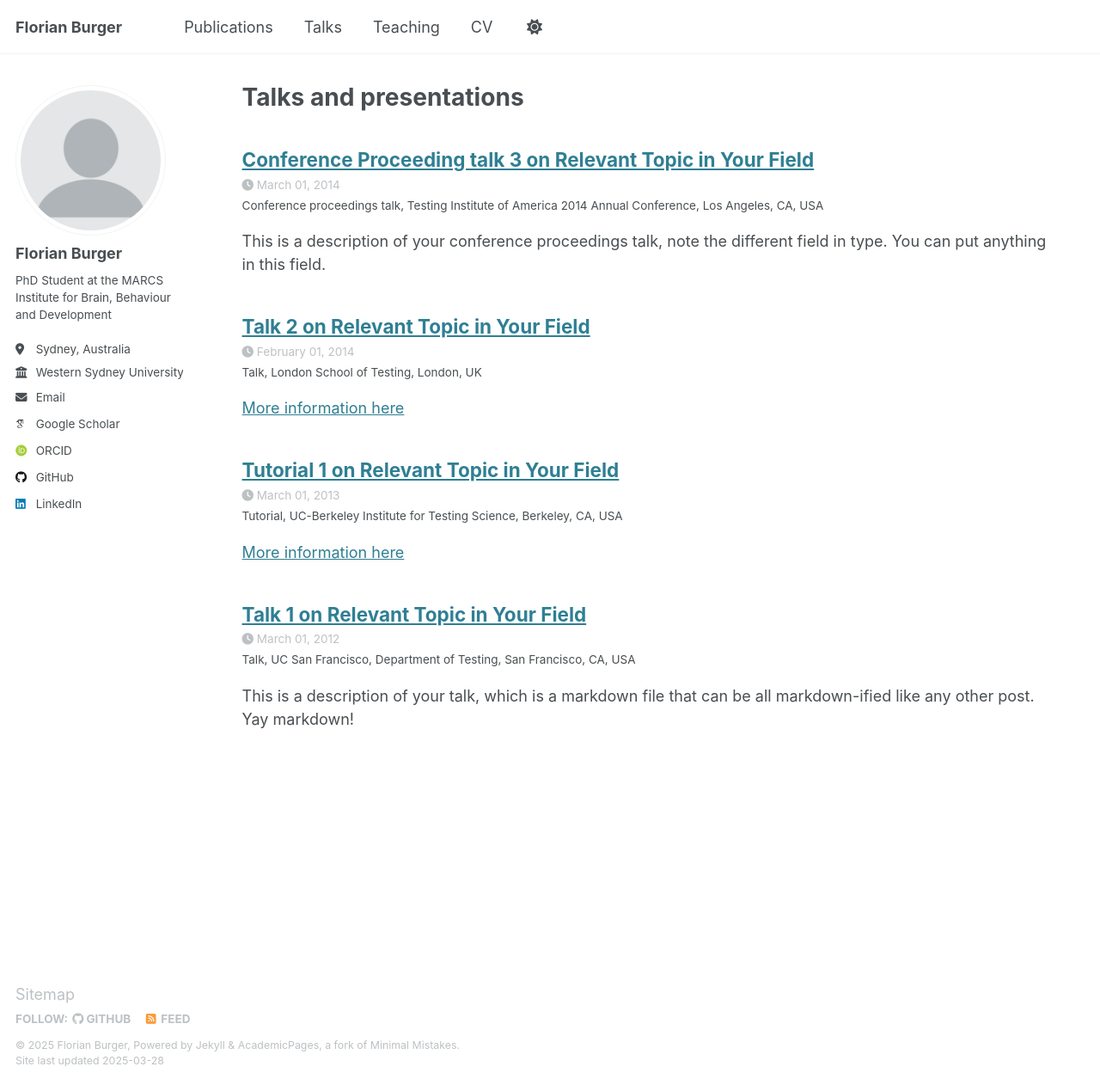
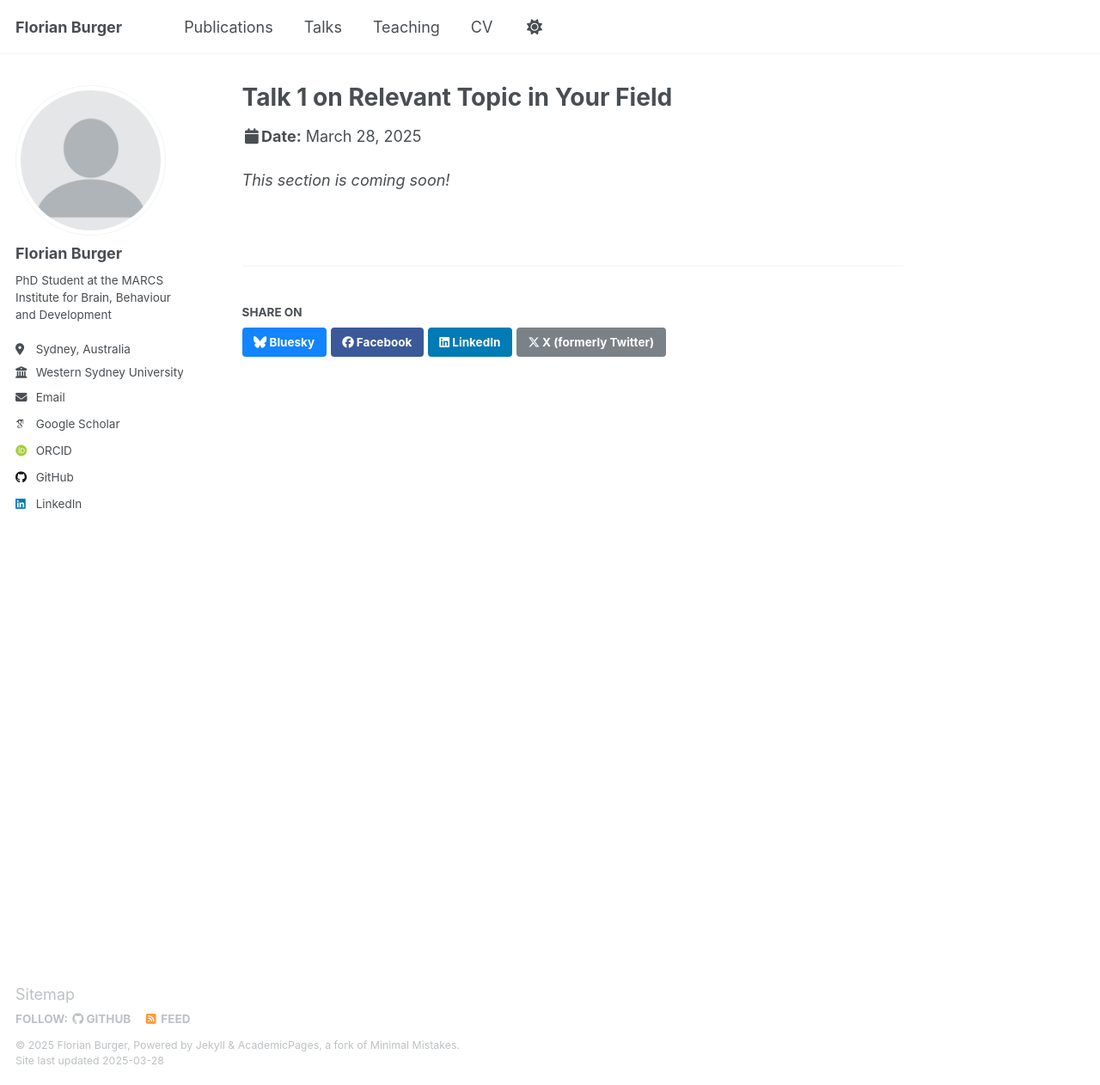
Before and after one commit to Flo-Burger/Flo-Burger.github.io, a Jekyll site: the page built from _talks/Place_Holder_Talks.md, in a window 1280 px wide and 1262 px high. Shown: the whole window at 86% size. Built offline with Jekyll 4.4.1, drawn with Linux system fonts in a browser that asks for light colours; some web fonts are replaced.

Commit message:
Updating_more_sections

```diff
--- a/_talks/2012-03-01-talk-1.md
+++ /dev/null
@@ -1,11 +0,0 @@
----
-title: "Talk 1 on Relevant Topic in Your Field"
-collection: talks
-type: "Talk"
-permalink: /talks/2012-03-01-talk-1
-venue: "UC San Francisco, Department of Testing"
-date: 2012-03-01
-location: "San Francisco, CA, USA"
----
-
-This is a description of your talk, which is a markdown file that can be all markdown-ified like any other post. Yay markdown!
--- a/_talks/2013-03-01-tutorial-1.md
+++ /dev/null
@@ -1,13 +0,0 @@
----
-title: "Tutorial 1 on Relevant Topic in Your Field"
-collection: talks
-type: "Tutorial"
-permalink: /talks/2013-03-01-tutorial-1
-venue: "UC-Berkeley Institute for Testing Science"
-date: 2013-03-01
-location: "Berkeley, CA, USA"
----
-
-[More information here](http://exampleurl.com)
-
-This is a description of your tutorial, note the different field in type. This is a markdown files that can be all markdown-ified like any other post. Yay markdown!
--- a/_talks/2014-02-01-talk-2.md
+++ /dev/null
@@ -1,13 +0,0 @@
----
-title: "Talk 2 on Relevant Topic in Your Field"
-collection: talks
-type: "Talk"
-permalink: /talks/2014-02-01-talk-2
-venue: "London School of Testing"
-date: 2014-02-01
-location: "London, UK"
----
-
-[More information here](http://example2.com)
-
-This is a description of your talk, which is a markdown files that can be all markdown-ified like any other post. Yay markdown!
--- a/_talks/2014-03-01-talk-3.md
+++ /dev/null
@@ -1,11 +0,0 @@
----
-title: "Conference Proceeding talk 3 on Relevant Topic in Your Field"
-collection: talks
-type: "Conference proceedings talk"
-permalink: /talks/2014-03-01-talk-3
-venue: "Testing Institute of America 2014 Annual Conference"
-date: 2014-03-01
-location: "Los Angeles, CA, USA"
----
-
-This is a description of your conference proceedings talk, note the different field in type. You can put anything in this field.
--- /dev/null
+++ b/_talks/Place_Holder_Talks.md
@@ -0,0 +1,11 @@
+---
+title: "Talk 1 on Relevant Topic in Your Field"
+collection: talks
+# type: "Talk"
+permalink: /talks/
+# venue: "UC San Francisco, Department of Testing"
+# date: 2012-03-01
+# location: "San Francisco, CA, USA"
+---
+
+_This section is coming soon!_
```
Also changed, not shown: _pages/markdown.md (+2 -2 lines), _publications/2010-10-01-paper-title-number-2.md (deleted, +0 -14 lines), _publications/2015-10-01-paper-title-number-3.md (deleted, +0 -14 lines), _publications/2024-02-17-paper-title-number-4.md (deleted, +0 -13 lines), _teaching/2014-spring-teaching-1.md (deleted, +0 -20 lines), _teaching/2015-spring-teaching-2.md (deleted, +0 -20 lines), _teaching/Place_Holder_Teaching.md (added, +11 -0 lines).
